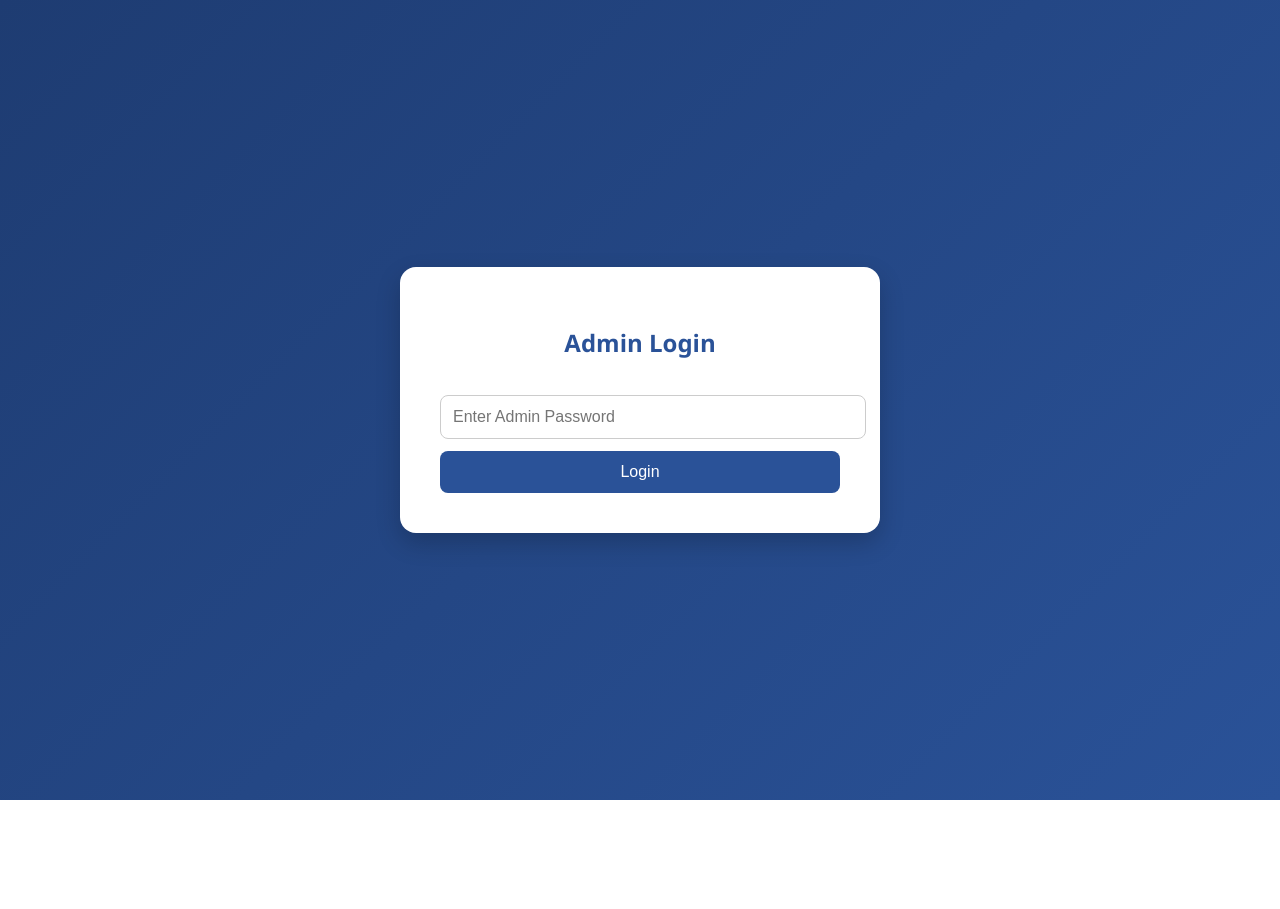
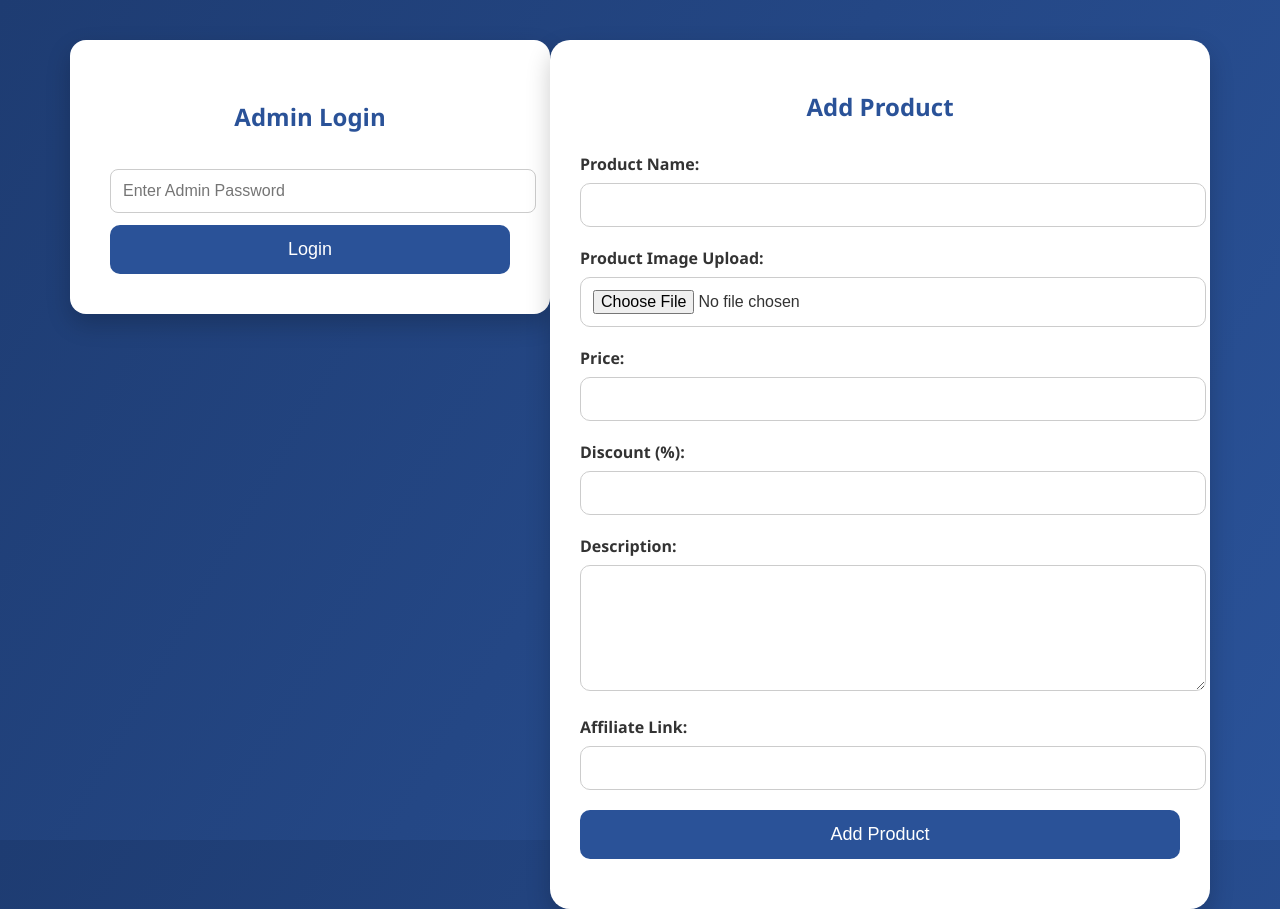
Before and after one commit to Charan9640687370/Dealdhamaka-, a plain HTML site: page admin.html in a window 1280 px wide. Before the commit the page ends 800 px from the top, so only its background shows below. Drawn offline with Linux system fonts and the light colour scheme.

Commit message:
Update admin.html
Signed-off-by: Charan9640687370 <charancharry309@gmail.com>

```diff
--- a/admin.html
+++ b/admin.html
@@ -88,3 +88,150 @@
   </script>
 </body>
 </html>
+<!DOCTYPE html>
+<html lang="en">
+<head>
+  <meta charset="UTF-8" />
+  <meta name="viewport" content="width=device-width, initial-scale=1.0"/>
+  <title>Add Product - Admin Panel</title>
+  <style>
+    body {
+      margin: 0;
+      padding: 0;
+      background: linear-gradient(120deg, #1e3c72, #2a5298);
+      font-family: 'Segoe UI', sans-serif;
+      color: #333;
+      min-height: 100vh;
+      display: flex;
+      justify-content: center;
+      align-items: flex-start;
+      padding-top: 40px;
+    }
+
+    .container {
+      background: #fff;
+      padding: 30px;
+      border-radius: 20px;
+      width: 95%;
+      max-width: 600px;
+      box-shadow: 0 10px 25px rgba(0, 0, 0, 0.2);
+    }
+
+    h2 {
+      text-align: center;
+      color: #2a5298;
+      margin-bottom: 30px;
+    }
+
+    label {
+      display: block;
+      margin-bottom: 8px;
+      font-weight: bold;
+    }
+
+    input[type="text"],
+    input[type="number"],
+    input[type="url"],
+    input[type="file"],
+    textarea {
+      width: 100%;
+      padding: 12px;
+      margin-bottom: 20px;
+      border: 1px solid #ccc;
+      border-radius: 10px;
+      font-size: 16px;
+    }
+
+    textarea {
+      resize: vertical;
+      height: 100px;
+    }
+
+    button {
+      background: #2a5298;
+      color: white;
+      padding: 14px 20px;
+      border: none;
+      border-radius: 10px;
+      cursor: pointer;
+      font-size: 18px;
+      width: 100%;
+      transition: 0.3s;
+    }
+
+    button:hover {
+      background: #1e3c72;
+    }
+
+    .message {
+      margin-top: 20px;
+      text-align: center;
+      font-weight: bold;
+    }
+
+    .success {
+      color: green;
+    }
+
+    .error {
+      color: red;
+    }
+  </style>
+</head>
+<body>
+
+  <div class="container">
+    <h2>Add Product</h2>
+
+    <form id="productForm">
+      <label for="name">Product Name:</label>
+      <input type="text" id="name" required />
+
+      <label for="image">Product Image Upload:</label>
+      <input type="file" id="image" accept="image/*" required />
+
+      <label for="price">Price:</label>
+      <input type="number" id="price" required />
+
+      <label for="discount">Discount (%):</label>
+      <input type="number" id="discount" min="0" max="100" />
+
+      <label for="desc">Description:</label>
+      <textarea id="desc" required></textarea>
+
+      <label for="link">Affiliate Link:</label>
+      <input type="url" id="link" required />
+
+      <button type="submit">Add Product</button>
+    </form>
+
+    <div class="message" id="msg"></div>
+  </div>
+
+  <script>
+    document.getElementById("productForm").addEventListener("submit", function(e) {
+      e.preventDefault();
+
+      const name = document.getElementById("name").value.trim();
+      const image = document.getElementById("image").files[0];
+      const price = document.getElementById("price").value;
+      const discount = document.getElementById("discount").value;
+      const desc = document.getElementById("desc").value.trim();
+      const link = document.getElementById("link").value.trim();
+      const msg = document.getElementById("msg");
+
+      if (!name || !image || !price || !desc || !link) {
+        msg.innerHTML = "<div class='error'>❌ Please fill all required fields</div>";
+        return;
+      }
+
+      // Show success for now
+      msg.innerHTML = "<div class='success'>✅ Product added successfully (not saved yet)</div>";
+
+      // Clear form
+      document.getElementById("productForm").reset();
+    });
+  </script>
+
+</body>
+</html>
```
